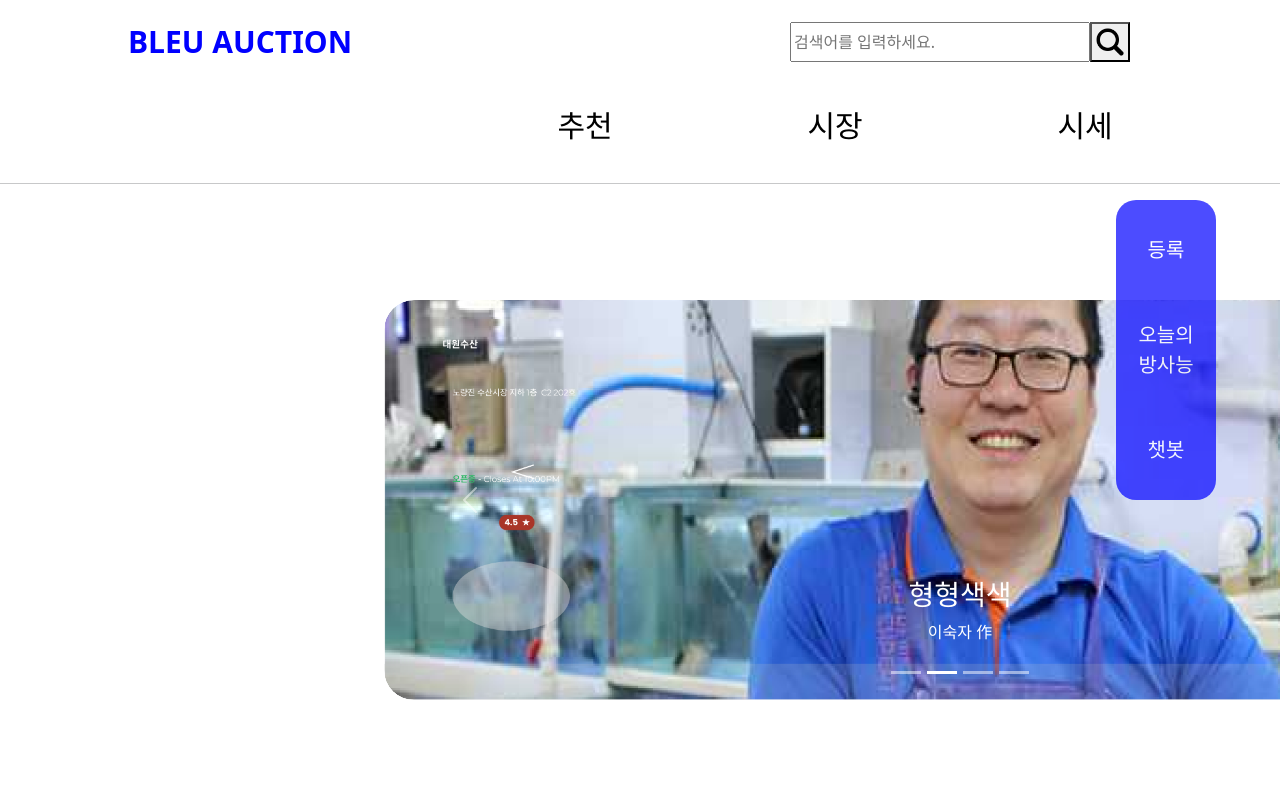
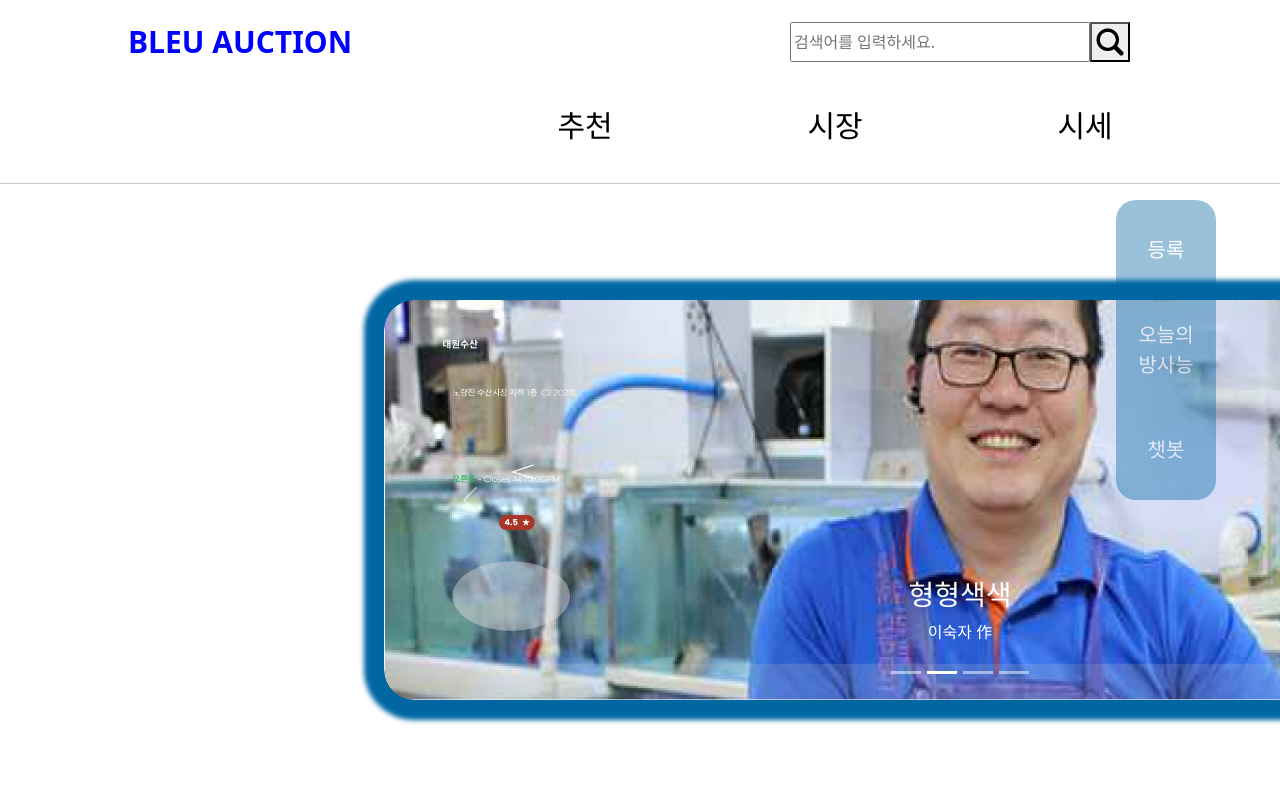
Before and after one commit to NC7-BleuAuction/bleuauction_fe, a React (Create React App) app: page / in a window 1280 px wide. Shown: the top 798 px of the page. Built offline with nearby package versions, Linux system fonts and the light colour scheme; no server answers; what handsontable would draw is missing.

Commit message:
사이드바 UI

```diff
--- a/src/components/Common/SideBar.module.css
+++ b/src/components/Common/SideBar.module.css
@@ -4,12 +4,12 @@
   height: 300px;
   top: 20%;
   right: 5%;
-  background-color: blue;
+  background-color: #0067A3;
   display: grid;
   grid-template-rows: 1fr 1fr 1fr;
   place-items: center;
   border-radius: 20px;
-  opacity: 0.7;
+  opacity: 0.4;
 
   transition: opacity 0.3s ease;
 }
--- a/src/components/MainPage/Announce.js
+++ b/src/components/MainPage/Announce.js
@@ -7,23 +7,26 @@ import { Carousel } from 'react-bootstrap';
 import { useLocation } from 'react-router-dom';
 
 function Announce() {
-  const carousel = {
+  const carouselContainer = {
     height: '400px',
     width: '60%',
     margin: '0 auto',
     borderRadius: '30px',
-    overflow: 'hidden'
-  }
+    overflow: 'hidden',
+    boxShadow: '0px 0px 5px 20px #0067A3', // 푸른색 그림자 효과
+    backgroundColor: '#0067A3', // 파란색 배경
+  };
 
   const location = useLocation();
-  const content = (location.pathname !== "/store/list") ? <img
-    src="/images/storeimage.png"
-    alt="슬라이드 1"
-  /> : <img src='/images/login.png' />;
+  const content = location.pathname !== '/store/list' ? (
+    <img src="/images/storeimage.png" alt="슬라이드 1" />
+  ) : (
+    <img src="/images/login.png" />
+  );
 
   return (
-    <div style={carousel}>
-      <Carousel >
+    <div style={carouselContainer}>
+      <Carousel>
         {/* 슬라이드 이미지 */}
         <Carousel.Item id={styles.carousel}>
           {content}
@@ -55,9 +58,7 @@ function Announce() {
           </Carousel.Caption>
         </Carousel.Item>
       </Carousel>
-      <div>
-        쿠폰div
-      </div>
+      <div>쿠폰div</div>
     </div>
   );
 }
```
